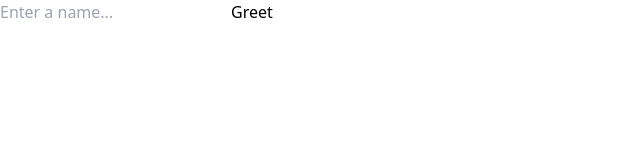
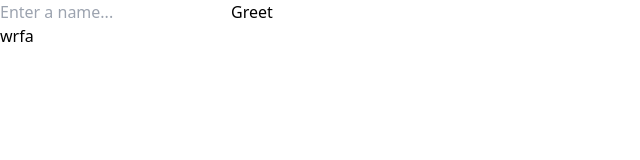
Before and after one commit to wiktrek/tauri-app, a Next.js app: page / in a window 1280 px wide. Shown: the top 160 px of the page, without its empty margins (0-640 px from the left). Built offline with nearby package versions, Linux system fonts and the light colour scheme.

Commit message:
tailwind?

```diff
--- a/src/pages/index.tsx
+++ b/src/pages/index.tsx
@@ -26,6 +26,7 @@ function App() {
         />
         <button type="submit">Greet</button>
       </form>
+      <a className=" text-red-800">wrfa</a>
     </div>
   );
 }
```
